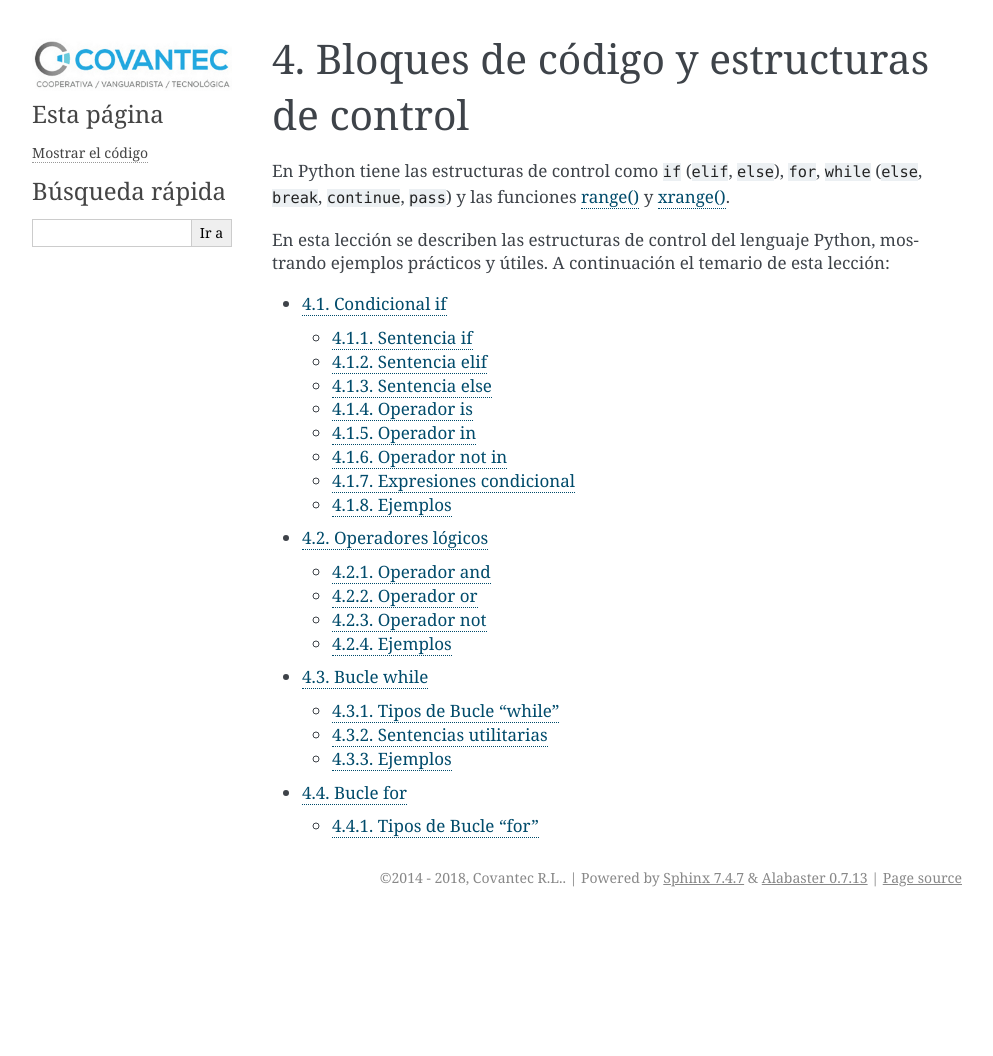
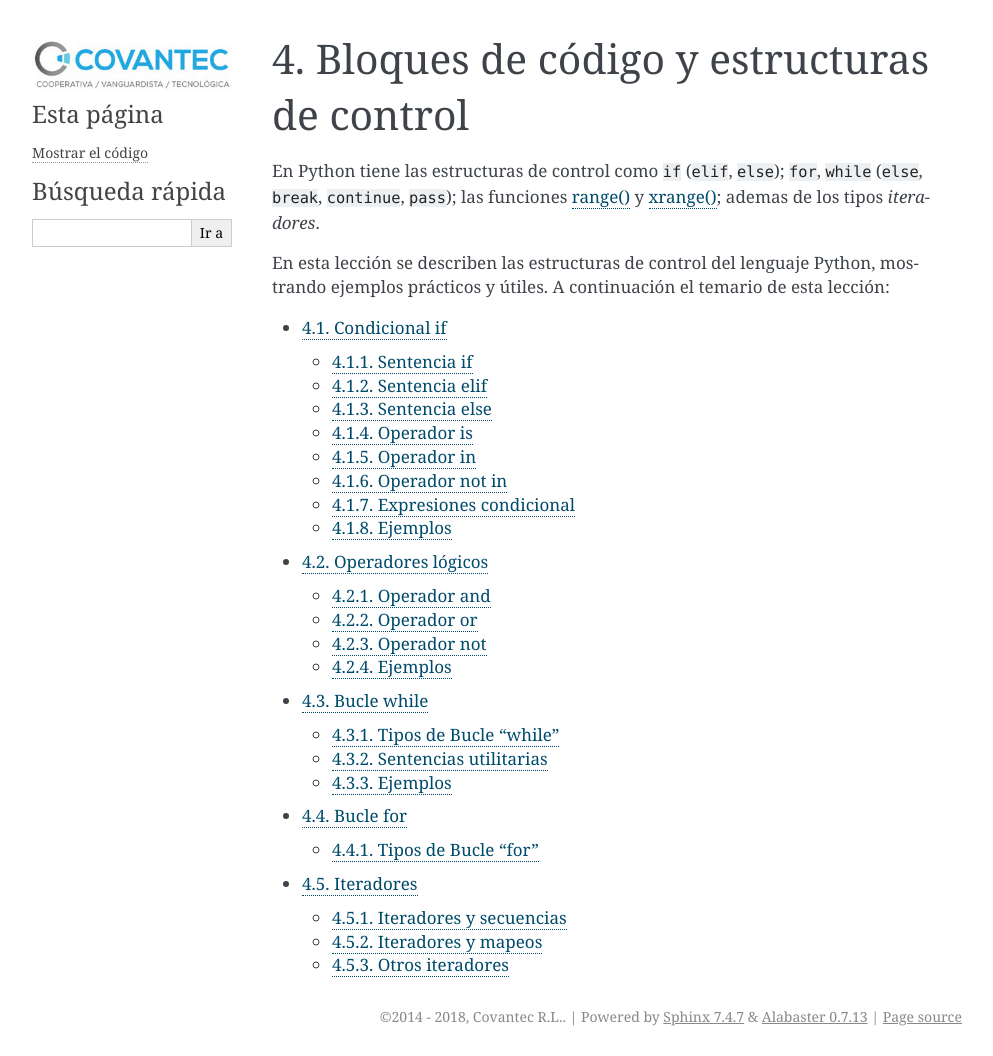
Before and after one commit to macagua/entrenamiento.python_basico, a Sphinx documentation site: the page built from source/leccion4/index.rst, in a window 1280 px wide. Shown: the whole page, without its empty margins (148-1141 px from the left). Built offline with Sphinx 7.4.7, drawn with Linux system fonts in a browser that asks for light colours; before the commit the page ends 917 px from its top, so only the background shows below that.

Commit message:
Movido la seccion iteradores a la leccion 4

```diff
--- a/source/leccion10/index.rst
+++ b/source/leccion10/index.rst
@@ -10,7 +10,6 @@
    :maxdepth: 2
 
    decoradores
-   iteradores
    listas_comprension
    libreria_estandar
    fecha_hora
--- a/source/leccion4/index.rst
+++ b/source/leccion4/index.rst
@@ -6,9 +6,10 @@
 Bloques de código y estructuras de control
 ==========================================
 
-En Python tiene las estructuras de control como ``if`` (``elif``, ``else``), ``for``,
-``while`` (``else``, ``break``, ``continue``, ``pass``) y las funciones
-:ref:`range() <python_fun_range>` y :ref:`xrange() <python_fun_xrange>`.
+En Python tiene las estructuras de control como ``if`` (``elif``, ``else``); ``for``,
+``while`` (``else``, ``break``, ``continue``, ``pass``); las funciones
+:ref:`range() <python_fun_range>` y :ref:`xrange() <python_fun_xrange>`; ademas de los
+tipos *iteradores*.
 
 En esta lección se describen las estructuras de control del lenguaje Python, mostrando
 ejemplos prácticos y útiles. A continuación el temario de esta lección:
@@ -21,3 +22,4 @@
    operadores_logicos
    bucle_while
    bucle_for
+   iteradores
```
Also changed, not shown: source/leccion4/iteradores.rst (renamed from source/leccion10/iteradores.rst).
